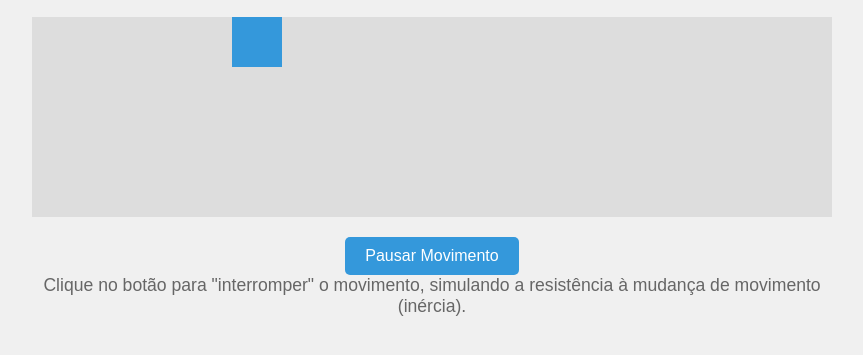
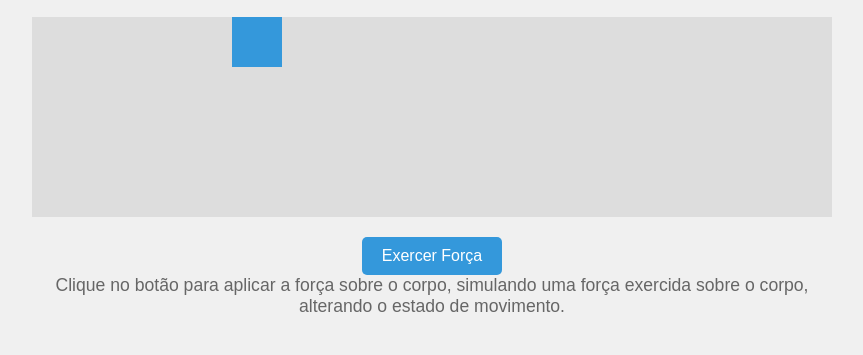
Before and after one commit to Nicolas-Dalbem/lei-fisical, a plain HTML site: page index.html in a window 1280 px wide. Shown: the part 139-494 px from the top of the page, without its empty margins (208-1071 px from the left). Drawn offline with Linux system fonts and the light colour scheme.

Commit message:
Update index.html

```diff
--- a/index.html
+++ b/index.html
@@ -15,8 +15,8 @@
             <div class="box"></div>
         </div>
 
-        <button id="pauseButton">Pausar Movimento</button>
-        <p id="description">Clique no botão para "interromper" o movimento, simulando a resistência à mudança de movimento (inércia).</p>
+        <button id="pauseButton">Exercer Força</button>
+        <p id="description">Clique no botão para aplicar a força sobre o corpo, simulando uma força exercida sobre o corpo, alterando o estado de movimento.</p>
     </div>
 
     <script src="script.js"></script>
```
